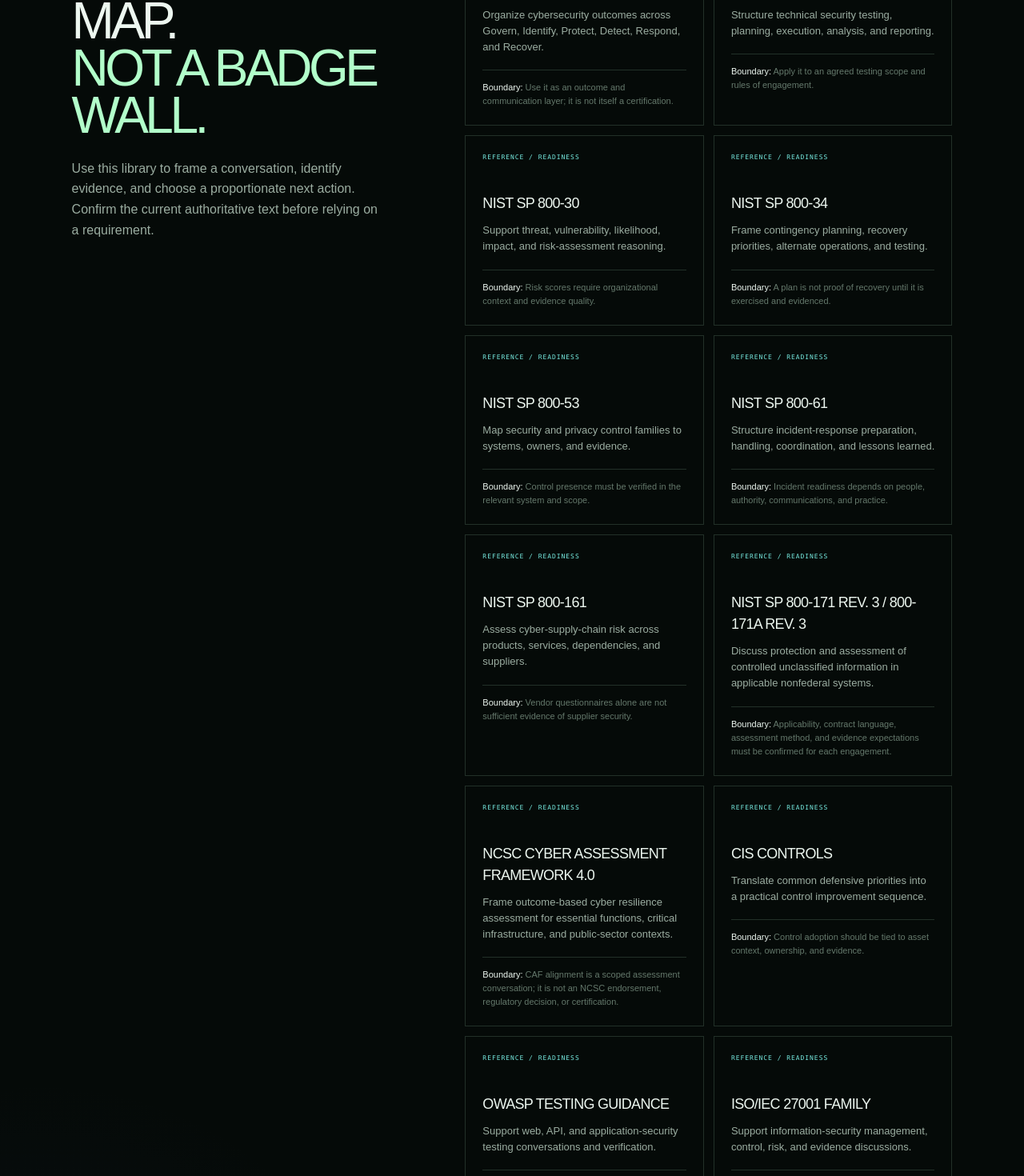
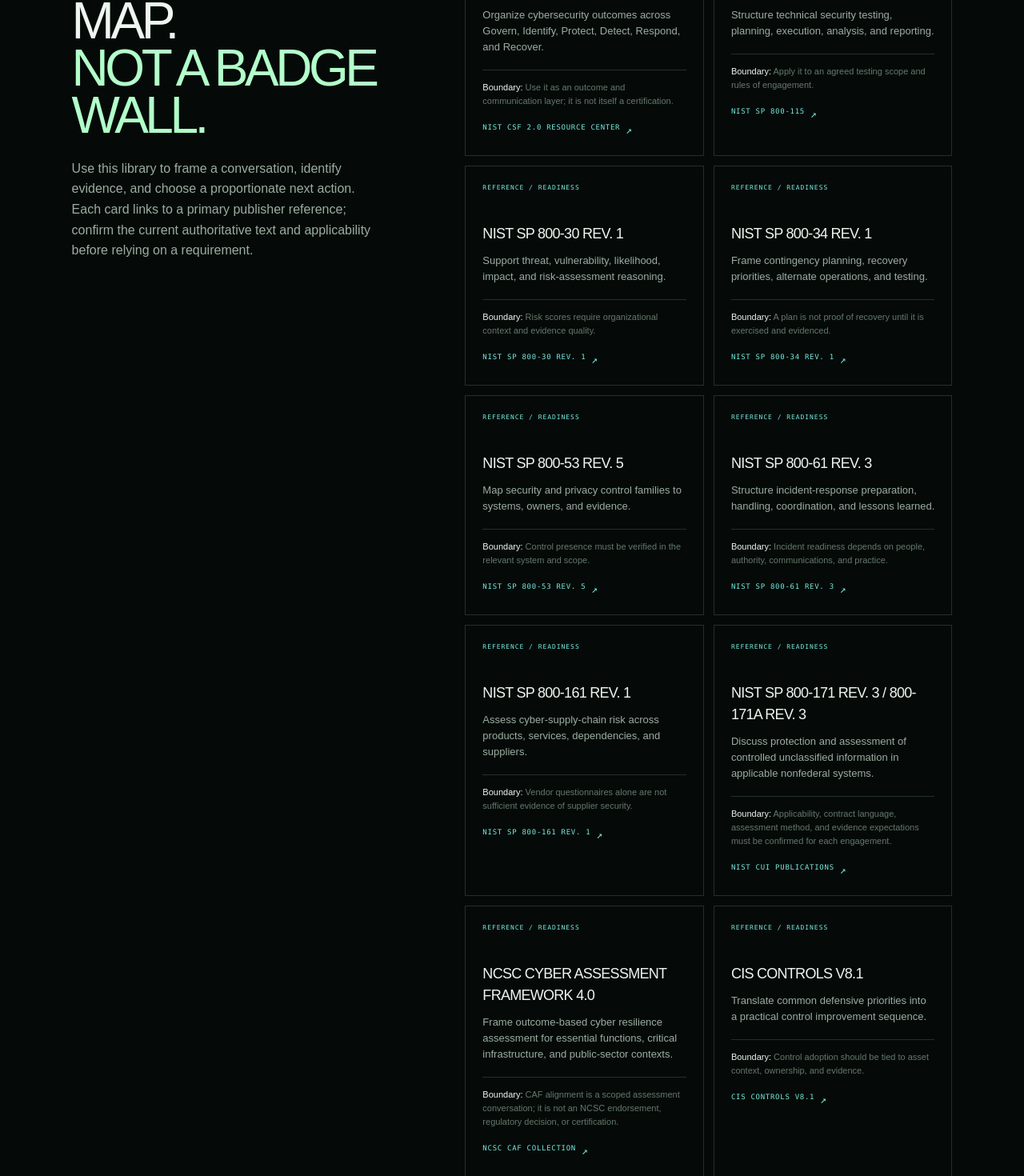
Before and after one commit to ZeroXSHDW/ZERODEVLLC-Website-Source-Code, a Next.js app: page /frameworks in a window 1280 px wide. Shown: the part 980-2450 px from the top of the page at 80% size. Built offline with nearby package versions, Linux system fonts and the light colour scheme.

Commit message:
feat: link framework cards to primary references

```diff
--- a/app/frameworks/page.tsx
+++ b/app/frameworks/page.tsx
@@ -15,19 +15,19 @@ export const metadata: Metadata = {
 };
 
 const frameworks = [
-  ['NIST CSF 2.0', 'Organize cybersecurity outcomes across Govern, Identify, Protect, Detect, Respond, and Recover.', 'Use it as an outcome and communication layer; it is not itself a certification.'],
-  ['NIST SP 800-115', 'Structure technical security testing, planning, execution, analysis, and reporting.', 'Apply it to an agreed testing scope and rules of engagement.'],
-  ['NIST SP 800-30', 'Support threat, vulnerability, likelihood, impact, and risk-assessment reasoning.', 'Risk scores require organizational context and evidence quality.'],
-  ['NIST SP 800-34', 'Frame contingency planning, recovery priorities, alternate operations, and testing.', 'A plan is not proof of recovery until it is exercised and evidenced.'],
-  ['NIST SP 800-53', 'Map security and privacy control families to systems, owners, and evidence.', 'Control presence must be verified in the relevant system and scope.'],
-  ['NIST SP 800-61', 'Structure incident-response preparation, handling, coordination, and lessons learned.', 'Incident readiness depends on people, authority, communications, and practice.'],
-  ['NIST SP 800-161', 'Assess cyber-supply-chain risk across products, services, dependencies, and suppliers.', 'Vendor questionnaires alone are not sufficient evidence of supplier security.'],
-  ['NIST SP 800-171 Rev. 3 / 800-171A Rev. 3', 'Discuss protection and assessment of controlled unclassified information in applicable nonfederal systems.', 'Applicability, contract language, assessment method, and evidence expectations must be confirmed for each engagement.'],
-  ['NCSC Cyber Assessment Framework 4.0', 'Frame outcome-based cyber resilience assessment for essential functions, critical infrastructure, and public-sector contexts.', 'CAF alignment is a scoped assessment conversation; it is not an NCSC endorsement, regulatory decision, or certification.'],
-  ['CIS Controls', 'Translate common defensive priorities into a practical control improvement sequence.', 'Control adoption should be tied to asset context, ownership, and evidence.'],
-  ['OWASP testing guidance', 'Support web, API, and application-security testing conversations and verification.', 'Testing remains authorized, bounded, and appropriate to the application and environment.'],
-  ['ISO/IEC 27001 family', 'Support information-security management, control, risk, and evidence discussions.', 'Readiness support does not create certification or an auditor’s opinion.'],
-  ['ISO 22301 / ISO 31000', 'Frame continuity, risk, impact, decision, and improvement conversations.', 'Business continuity and risk management must reflect the organization’s actual objectives.'],
+  ['NIST CSF 2.0', 'Organize cybersecurity outcomes across Govern, Identify, Protect, Detect, Respond, and Recover.', 'Use it as an outcome and communication layer; it is not itself a certification.', 'NIST CSF 2.0 resource center', 'https://www.nist.gov/cyberframework'],
+  ['NIST SP 800-115', 'Structure technical security testing, planning, execution, analysis, and reporting.', 'Apply it to an agreed testing scope and rules of engagement.', 'NIST SP 800-115', 'https://csrc.nist.gov/pubs/sp/800/115/final'],
+  ['NIST SP 800-30 Rev. 1', 'Support threat, vulnerability, likelihood, impact, and risk-assessment reasoning.', 'Risk scores require organizational context and evidence quality.', 'NIST SP 800-30 Rev. 1', 'https://csrc.nist.gov/pubs/sp/800/30/r1/final'],
+  ['NIST SP 800-34 Rev. 1', 'Frame contingency planning, recovery priorities, alternate operations, and testing.', 'A plan is not proof of recovery until it is exercised and evidenced.', 'NIST SP 800-34 Rev. 1', 'https://csrc.nist.gov/pubs/sp/800/34/r1/upd1/final'],
+  ['NIST SP 800-53 Rev. 5', 'Map security and privacy control families to systems, owners, and evidence.', 'Control presence must be verified in the relevant system and scope.', 'NIST SP 800-53 Rev. 5', 'https://csrc.nist.gov/pubs/sp/800/53/r5/upd1/final'],
+  ['NIST SP 800-61 Rev. 3', 'Structure incident-response preparation, handling, coordination, and lessons learned.', 'Incident readiness depends on people, authority, communications, and practice.', 'NIST SP 800-61 Rev. 3', 'https://csrc.nist.gov/pubs/sp/800/61/r3/final'],
+  ['NIST SP 800-161 Rev. 1', 'Assess cyber-supply-chain risk across products, services, dependencies, and suppliers.', 'Vendor questionnaires alone are not sufficient evidence of supplier security.', 'NIST SP 800-161 Rev. 1', 'https://csrc.nist.gov/pubs/sp/800/161/r1/upd1/final'],
+  ['NIST SP 800-171 Rev. 3 / 800-171A Rev. 3', 'Discuss protection and assessment of controlled unclassified information in applicable nonfederal systems.', 'Applicability, contract language, assessment method, and evidence expectations must be confirmed for each engagement.', 'NIST CUI publications', 'https://csrc.nist.gov/Projects/protecting-controlled-unclassified-information'],
+  ['NCSC Cyber Assessment Framework 4.0', 'Frame outcome-based cyber resilience assessment for essential functions, critical infrastructure, and public-sector contexts.', 'CAF alignment is a scoped assessment conversation; it is not an NCSC endorsement, regulatory decision, or certification.', 'NCSC CAF collection', 'https://www.ncsc.gov.uk/collection/cyber-assessment-framework'],
+  ['CIS Controls v8.1', 'Translate common defensive priorities into a practical control improvement sequence.', 'Control adoption should be tied to asset context, ownership, and evidence.', 'CIS Controls v8.1', 'https://www.cisecurity.org/controls/cis-controls-list'],
+  ['OWASP testing guidance', 'Support web, API, and application-security testing conversations and verification.', 'Testing remains authorized, bounded, and appropriate to the application and environment.', 'OWASP Web Security Testing Guide', 'https://wstg.owasp.org/'],
+  ['ISO/IEC 27001:2022', 'Support information-security management, control, risk, and evidence discussions.', 'Readiness support does not create certification or an auditor’s opinion.', 'ISO/IEC 27001:2022', 'https://www.iso.org/cms/live/live/en/sites/isoorg/contents/data/standard/08/28/82875.html'],
+  ['ISO 22301:2019 / ISO 31000:2018', 'Frame continuity, risk, impact, decision, and improvement conversations.', 'Business continuity and risk management must reflect the organization’s actual objectives.', 'ISO 22301:2019', 'https://www.iso.org/standard/75106.html'],
 ] as const;
 
 const procurementRules = [
@@ -70,15 +70,16 @@ export default function FrameworksPage() {
           <div className={styles.sectionIntro}>
             <p className={styles.eyebrow}>{'// STANDARDS LIBRARY'}</p>
             <h2 id="library-heading">A useful map.<br /><span>Not a badge wall.</span></h2>
-            <p>Use this library to frame a conversation, identify evidence, and choose a proportionate next action. Confirm the current authoritative text before relying on a requirement.</p>
+            <p>Use this library to frame a conversation, identify evidence, and choose a proportionate next action. Each card links to a primary publisher reference; confirm the current authoritative text and applicability before relying on a requirement.</p>
           </div>
           <div className={styles.frameworkGrid}>
-            {frameworks.map(([name, purpose, boundary]) => (
+            {frameworks.map(([name, purpose, boundary, sourceLabel, sourceHref]) => (
               <article className={styles.frameworkCard} key={name}>
                 <span className={styles.frameworkTag}>REFERENCE / READINESS</span>
                 <h3>{name}</h3>
                 <p>{purpose}</p>
                 <p className={styles.cardBoundary}><strong>Boundary:</strong> {boundary}</p>
+                <a className={styles.referenceLink} href={sourceHref} target="_blank" rel="noopener noreferrer" aria-label={`${name} primary reference`}>{sourceLabel} <span aria-hidden="true">↗</span></a>
               </article>
             ))}
           </div>
--- a/app/services/services.module.css
+++ b/app/services/services.module.css
@@ -95,6 +95,9 @@ h3 { font-family: Arial, Helvetica, sans-serif; letter-spacing: -.04em; text-tra
 .frameworkTag { color: var(--cyan); display: block; font-size: 8px; letter-spacing: .12em; margin-bottom: 38px; }
 .frameworkCard h3 { color: var(--ink); font-size: 18px; }
 .frameworkCard .cardBoundary { border-top: 1px solid var(--line); color: var(--dim); font-size: 11px; margin-top: 18px; padding-top: 13px; }
+.referenceLink { color: var(--cyan); display: inline-flex; font-size: 9px; letter-spacing: .08em; margin-top: 18px; text-transform: uppercase; }
+.referenceLink:hover, .referenceLink:focus-visible { color: var(--green-bright); }
+.referenceLink span { font-size: 13px; margin-left: 7px; }
 
 .cta { align-items: end; background: radial-gradient(circle at 14% 42%, rgba(178, 255, 202, .11), transparent 34%), linear-gradient(120deg, rgba(156, 255, 184, .065), rgba(156, 255, 184, .018)); border-bottom: 1px solid var(--line); border-top: 1px solid var(--line); display: grid; gap: 50px; grid-template-columns: minmax(0, 1fr) minmax(280px, .8fr); padding: 84px 0; }
 .cta > div:last-child > p { margin-bottom: 24px; }
--- a/scripts/security-check.mjs
+++ b/scripts/security-check.mjs
@@ -113,8 +113,11 @@ requireText("app/methodology/page.tsx", methodologyPage, "does not perform unaut
 requireText("app/methodology/page.tsx", methodologyPage, "Potential treatment choices");
 requireText("app/methodology/page.tsx", methodologyPage, "Evidence confidence");
 requireText("app/frameworks/page.tsx", frameworksPage, "NIST CSF 2.0");
+requireText("app/frameworks/page.tsx", frameworksPage, "NIST SP 800-30 Rev. 1");
+requireText("app/frameworks/page.tsx", frameworksPage, "NIST SP 800-61 Rev. 3");
 requireText("app/frameworks/page.tsx", frameworksPage, "NIST SP 800-171 Rev. 3");
 requireText("app/frameworks/page.tsx", frameworksPage, "NCSC Cyber Assessment Framework 4.0");
+requireText("app/frameworks/page.tsx", frameworksPage, "primary publisher reference");
 requireText("app/frameworks/page.tsx", frameworksPage, "Readiness support is not");
 requireText("app/engage/page.tsx", engagePage, "Do not send secrets");
 requireText("app/engage/page.tsx", engagePage, "decision owner");
```
